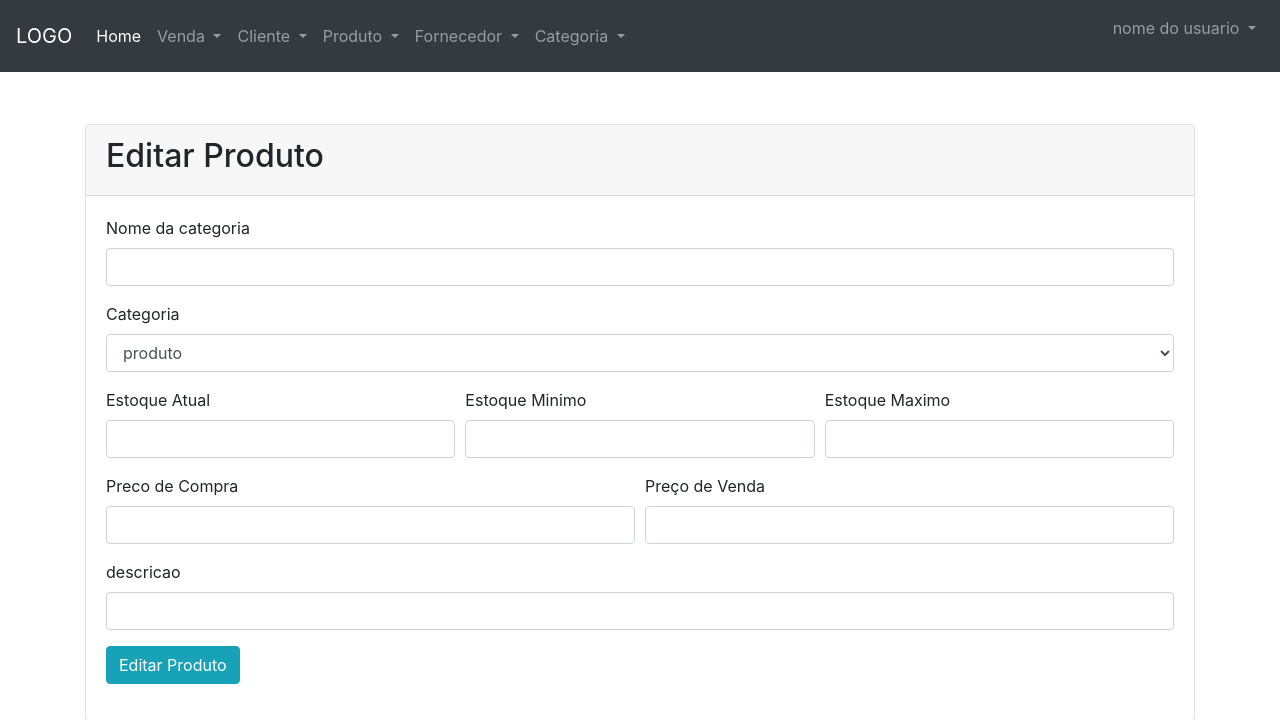
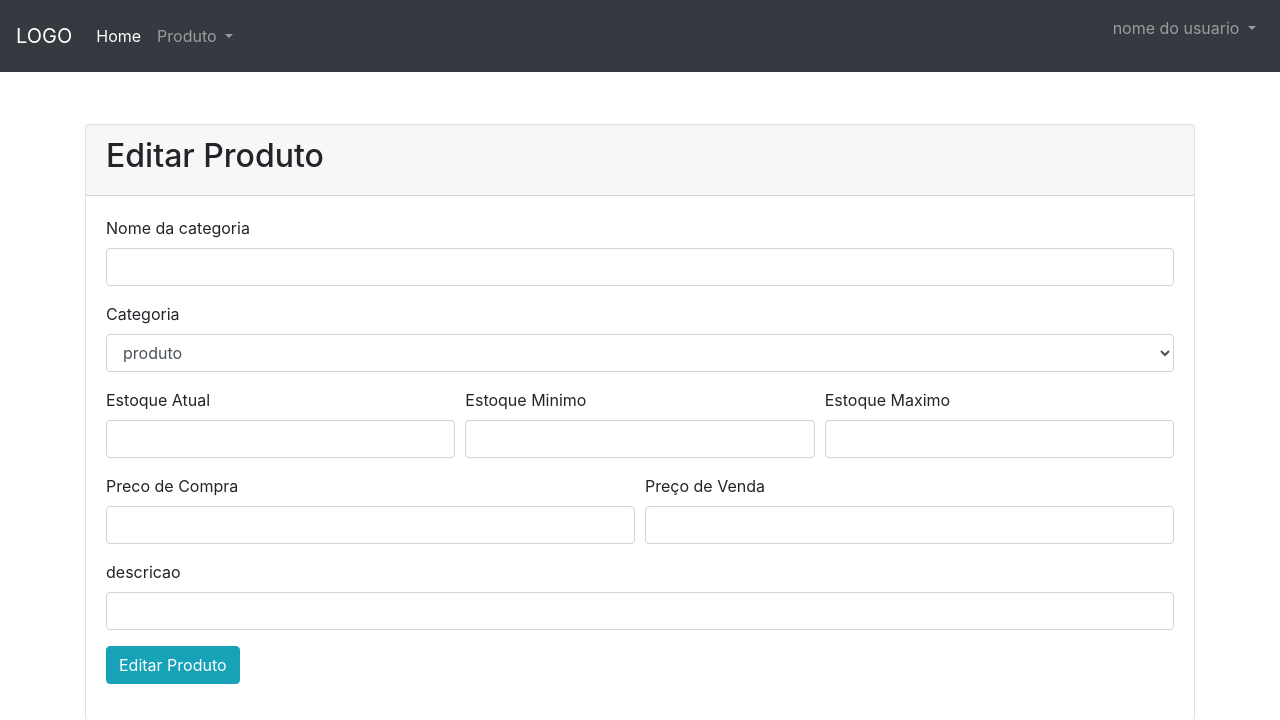
Before and after one commit to moraes3000/projeto-6ads, a PHP site: page /estoque/edit-produto.php?id=1 in a window 1280 px wide. Shown: the top 720 px of the page. Run offline with PHP 8.4, Linux system fonts and the light colour scheme; data that the repository does not hold is empty; some libraries are stand-ins or nearby versions.

Commit message:
Ajuste do projeto

```diff
--- a/base/header.php
+++ b/base/header.php
@@ -25,27 +25,27 @@
                         <a class="nav-link" href="
                         login.php">Home <span class="sr-only">(current)</span></a>
                     </li>
-                    <li class="nav-item dropdown">
-                        <a class="nav-link dropdown-toggle" href="#" id="Venda" role="button" data-toggle="dropdown" aria-haspopup="true" aria-expanded="false">
-                            Venda
-                        </a>
-                        <div class="dropdown-menu" aria-labelledby="Venda">
-                            <a class="dropdown-item" href="venda.php">Cadastrar</a>
-                            <a class="dropdown-item" href="#">Listar</a>
-
-                        </div>
-                    </li>
-                    <li class="nav-item dropdown">
-                        <a class="nav-link dropdown-toggle" href="#" id="Cliente" role="button" data-toggle="dropdown" aria-haspopup="true" aria-expanded="false">
-                            Cliente
-                        </a>
-                        <div class="dropdown-menu" aria-labelledby="Cliente">
-                            <a class="dropdown-item" href="../cliente/cad-cliente.php">Cadastrar</a>
-                            <a class="dropdown-item" href="../cliente/list-cliente.php">Listar</a>
-
-                        </div>
-                    </li>
-
+<!--                    <li class="nav-item dropdown">-->
+<!--                        <a class="nav-link dropdown-toggle" href="#" id="Venda" role="button" data-toggle="dropdown" aria-haspopup="true" aria-expanded="false">-->
+<!--                            Venda-->
+<!--                        </a>-->
+<!--                        <div class="dropdown-menu" aria-labelledby="Venda">-->
+<!--                            <a class="dropdown-item" href="venda.php">Cadastrar</a>-->
+<!--                            <a class="dropdown-item" href="#">Listar</a>-->
+<!---->
+<!--                        </div>-->
+<!--                    </li>-->
+<!--                    <li class="nav-item dropdown">-->
+<!--                        <a class="nav-link dropdown-toggle" href="#" id="Cliente" role="button" data-toggle="dropdown" aria-haspopup="true" aria-expanded="false">-->
+<!--                            Cliente-->
+<!--                        </a>-->
+<!--                        <div class="dropdown-menu" aria-labelledby="Cliente">-->
+<!--                            <a class="dropdown-item" href="../cliente/cad-cliente.php">Cadastrar</a>-->
+<!--                            <a class="dropdown-item" href="../cliente/list-cliente.php">Listar</a>-->
+<!---->
+<!--                        </div>-->
+<!--                    </li>-->
+<!--  PRODUTO CR D  -->
                     <li class="nav-item dropdown">
                         <a class="nav-link dropdown-toggle" href="#" id="Produto" role="button" data-toggle="dropdown" aria-haspopup="true" aria-expanded="false">
                             Produto
@@ -56,26 +56,28 @@
 
                         </div>
                     </li>
-                    <li class="nav-item dropdown">
-                        <a class="nav-link dropdown-toggle" href="#" id="Fornecedor" role="button" data-toggle="dropdown" aria-haspopup="true" aria-expanded="false">
-                            Fornecedor
-                        </a>
-                        <div class="dropdown-menu" aria-labelledby="Fornecedor">
-                            <a class="dropdown-item" href="../fornecedor/cad-fornecedor.php">Cadastrar</a>
-                            <a class="dropdown-item" href="../fornecedor/list-fornecedor.php">Listar</a>
+<!--                    <li class="nav-item dropdown">-->
+<!--                        <a class="nav-link dropdown-toggle" href="#" id="Fornecedor" role="button" data-toggle="dropdown" aria-haspopup="true" aria-expanded="false">-->
+<!--                            Fornecedor-->
+<!--                        </a>-->
+<!--                        <div class="dropdown-menu" aria-labelledby="Fornecedor">-->
+<!--                            <a class="dropdown-item" href="../fornecedor/cad-fornecedor.php">Cadastrar</a>-->
+<!--                            <a class="dropdown-item" href="../fornecedor/list-fornecedor.php">Listar</a>-->
+<!---->
+<!--                        </div>-->
+<!--                    </li>-->
 
-                        </div>
-                    </li>
-                    <li class="nav-item dropdown">
-                        <a class="nav-link dropdown-toggle" href="#" id="Fornecedor" role="button" data-toggle="dropdown" aria-haspopup="true" aria-expanded="false">
-                            Categoria
-                        </a>
-                        <div class="dropdown-menu" aria-labelledby="Categoria">
-                            <a class="dropdown-item" href="../categoria/cad-categoria.php">Cadastrar</a>
-                            <a class="dropdown-item" href="../categoria/lista-categoria.php">Listar</a>
-
-                        </div>
-                    </li>
+<!--                    CATEGORIA TA FUNCIONANDO  O CRUD-->
+<!--                    <li class="nav-item dropdown">-->
+<!--                        <a class="nav-link dropdown-toggle" href="#" id="Fornecedor" role="button" data-toggle="dropdown" aria-haspopup="true" aria-expanded="false">-->
+<!--                            Categoria-->
+<!--                        </a>-->
+<!--                        <div class="dropdown-menu" aria-labelledby="Categoria">-->
+<!--                            <a class="dropdown-item" href="../categoria/cad-categoria.php">Cadastrar</a>-->
+<!--                            <a class="dropdown-item" href="../categoria/lista-categoria.php">Listar</a>-->
+<!---->
+<!--                        </div>-->
+<!--                    </li>-->
 
                 </ul>
                 <form class="form-inline mt-2 mt-md-0">
--- a/produto/edit-produto.php
+++ b/produto/edit-produto.php
@@ -18,18 +18,24 @@ $row = $statement->fetch(PDO::FETCH_OBJ);
 if (isset ($_POST['name'])) {
     $name = $_POST['name'];
 
-//    $descricao = $_POST['descricao'];
+    $descricao = $_POST['descricao'];
 
-//    $pro_quantidade_atual = $_POST['pro_quantidade_atual'];
-//    $pro_quantidade_minima = $_POST['pro_quantidade_minima'];
-//    $pro_quantidade_maxima = $_POST['pro_quantidade_maxima'];
-//    $pro_venda = $_POST['pro_venda'];
-//    $pro_compra = $_POST['pro_compra'];
+    $pro_quantidade_atual = $_POST['pro_quantidade_atual'];
+    $pro_quantidade_minima = $_POST['pro_quantidade_minima'];
+    $pro_quantidade_maxima = $_POST['pro_quantidade_maxima'];
+    $pro_venda = $_POST['pro_venda'];
+    $pro_compra = $_POST['pro_compra'];
 //    $cat_id = $_POST['cat_id'];
 
     $sql = 'UPDATE produto SET
 
-pro_nome = :name,
+    pro_nome = :name,
+    pro_descricao = :descricao,
+    pro_quantidade_atual = :pro_quantidade_atual,
+    pro_quantidade_minima = :pro_quantidade_minima,
+    pro_quantidade_maxima = :pro_quantidade_maxima,
+    pro_venda = :pro_venda,
+    pro_compra =:pro_compra
 
 
  WHERE pro_id=:id';
@@ -37,7 +43,13 @@ pro_nome = :name,
     if ($statement->execute([
 
         ':name' => $name,
-//        'descricao' =>$descricao,
+        'descricao' =>$descricao,
+        ':pro_quantidade_atual' => $pro_quantidade_atual,
+        ':pro_quantidade_minima' => $pro_quantidade_minima,
+        ':pro_quantidade_maxima' => $pro_quantidade_maxima,
+        ':pro_venda' => $pro_venda,
+        ':pro_compra' => $pro_compra,
+
 
         ':id' => $id])) {
         $redirect = "http://127.0.0.1/estoque/categoria/lista-categoria.php";
```
